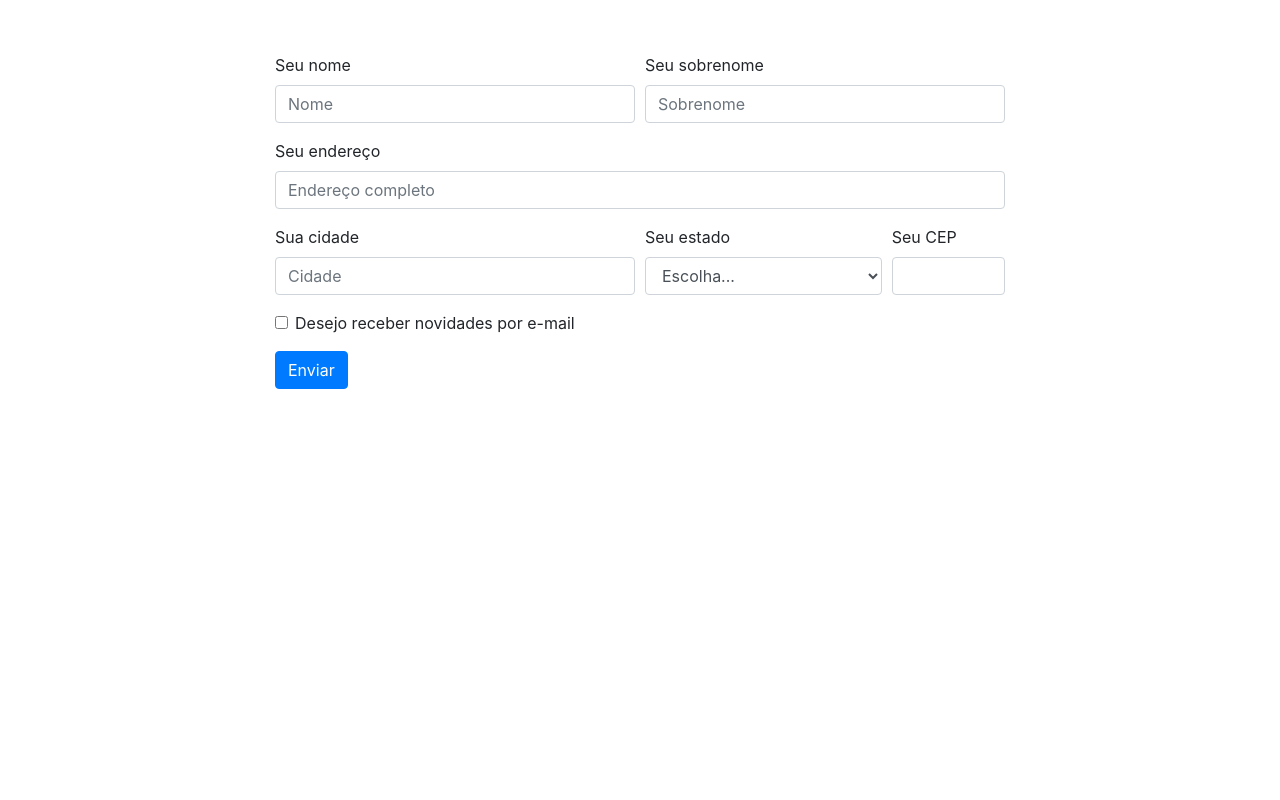
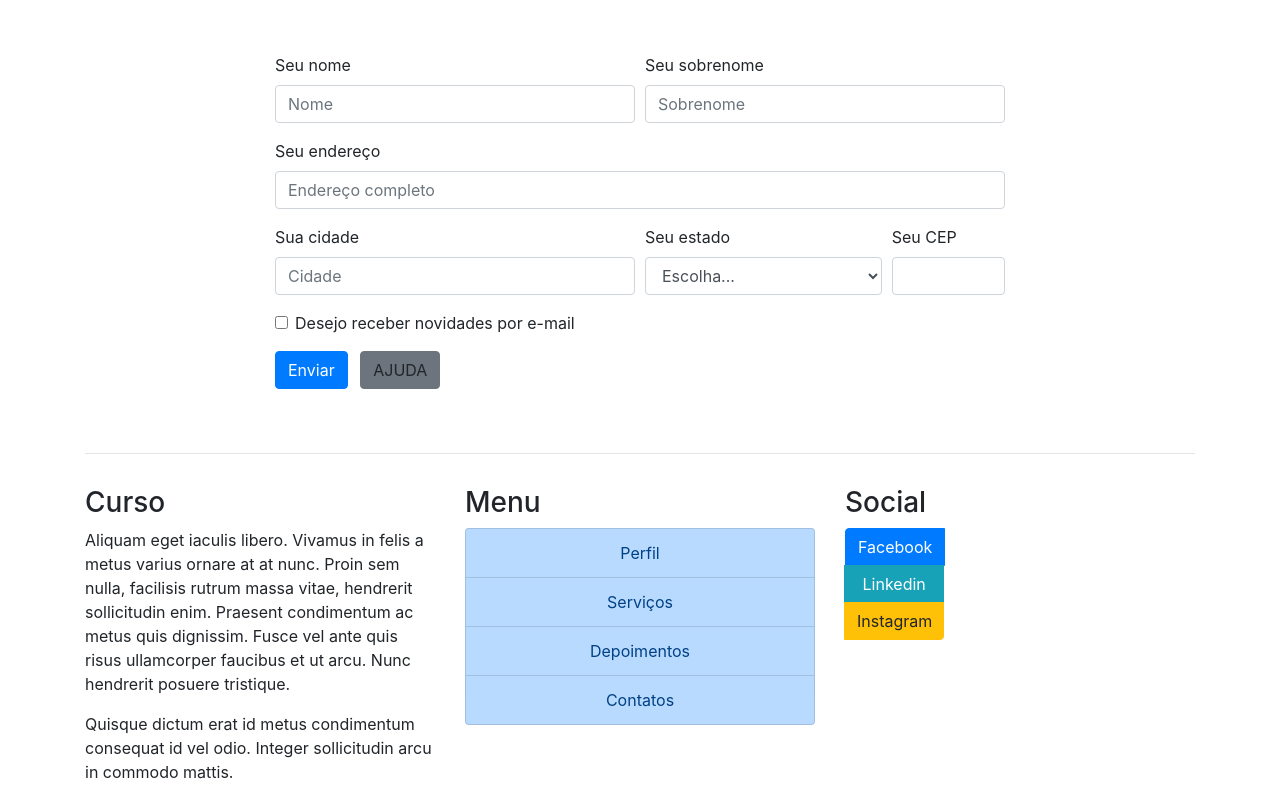
Before and after one commit to marcinhojazz/bootstrap-project1, a website: page index.html in a window 1280 px wide. Shown: the part 3876-4676 px from the top of the page. Before the commit the page ends 4313 px from the top, so only its background shows below. Drawn offline with nearby package versions, Linux system fonts and the light colour scheme; a script that the page names is missing.

Commit message:
Elementos Rodapé

```diff
--- a/index.html
+++ b/index.html
@@ -505,12 +505,54 @@
 
                             <button type="submit" class="btn btn-primary">Enviar</button>
 
+                            <a tabindex="0" class="btn btn-secondary ml-2" role="button" data-toggle="popover" data-placement="right" data-trigger="focus" title="Ajuda" data-content="specimen book. It has survived not only five centuries">AJUDA</a>
+
                         </div>
                     </div>
 
                 </form>
 
             </div>
+
+        </div>
+
+        <div class="row">
+
+            <div class="col-12 mb-3"><hr></div>
+
+            <div class="col-sm-4">
+
+                <h3>Curso</h3>
+                <p>Aliquam eget iaculis libero. Vivamus in felis a metus varius ornare at at nunc. Proin sem nulla, facilisis rutrum massa vitae, hendrerit sollicitudin enim. Praesent condimentum ac metus quis dignissim. Fusce vel ante quis risus ullamcorper faucibus et ut arcu. Nunc hendrerit posuere tristique.</p>
+                <p>Quisque dictum erat id metus condimentum consequat id vel odio. Integer sollicitudin arcu in commodo mattis.</p>
+
+            </div>
+
+            <div class="col-sm-4">
+
+                <h3>Menu</h3>
+
+                <div class="list-group text-center">
+                    <a href="#" class="list-group-item list-group-item-action list-group-item-primary">Perfil</a>
+                    <a href="#" class="list-group-item list-group-item-action list-group-item-primary">Serviços</a>
+                    <a href="#" class="list-group-item list-group-item-action list-group-item-primary">Depoimentos</a>
+                    <a href="#" class="list-group-item list-group-item-action list-group-item-primary">Contatos</a>
+                </div>
+
+            </div>
+
+            <div class="col-sm-4">
+
+                <h3>Social</h3>
+
+                <div class="btn-group btn-group-vertical" role="group">
+                    <a class="btn btn-primary" href="#">Facebook</a>
+                    <a class="btn btn-info" href="#">Linkedin</a>
+                    <a class="btn btn-warning" href="#">Instagram</a>
+                </div>
+
+            </div>
+
 
         </div>
 
@@ -561,11 +603,21 @@
 
     <!-- Optional JavaScript -->
 
+                <!-- Script SnatchBot  -->
     <script src="https://account.snatchbot.me/script.js"></script><script>window.sntchChat.Init(97871)</script>
 
     <!-- jQuery first, then Popper.js, then Bootstrap JS -->
     <script src="node_modules/jquery/dist/jquery.js"></script>
     <script src="node_modules/popper.js/dist/umd/popper.js"></script>
     <script src="node_modules/bootstrap/dist/js/bootstrap.js"></script>
-  </body>
+
+    <script>
+
+        $(function () {
+            $('[data-toggle="popover"]').popover()
+        })
+
+    </script>
+
+    </body>
 </html>
```
